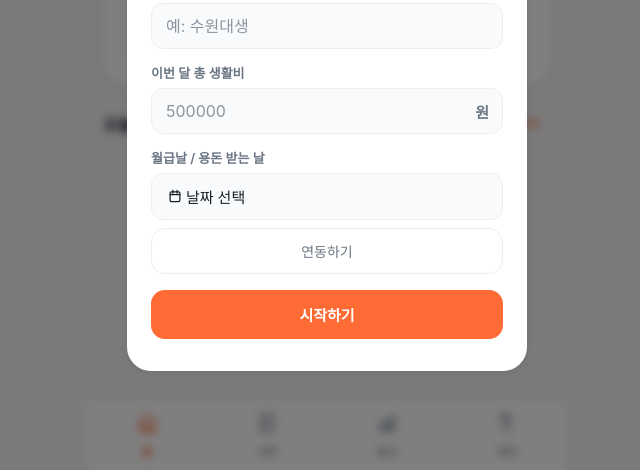
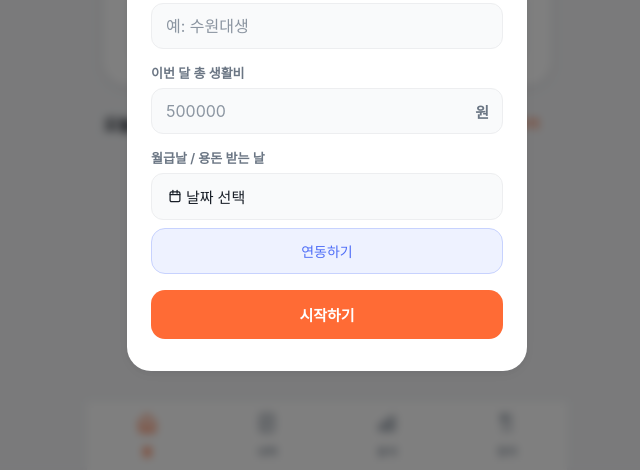
Before and after one commit to seongbin123/vibe-2026-42-team, a plain HTML site: page index.html in a window 1280 px wide. Shown: the part 330-800 px from the top of the page, without its empty margins (313-953 px from the left). Drawn offline with Linux system fonts and the light colour scheme; a web font is replaced by a local one.

Commit message:
Auto-save

```diff
--- a/index.html
+++ b/index.html
@@ -24,7 +24,7 @@
         </div>
         <label>월급날 / 용돈 받는 날</label>
         <button class="date-picker-btn" id="setup-payday-btn" onclick="openCalendar('setup')"><svg width="14" height="14" viewBox="0 0 20 20" fill="none" stroke="currentColor" stroke-width="1.8" stroke-linecap="round" stroke-linejoin="round"><rect x="3" y="4" width="14" height="14" rx="2"/><line x1="3" y1="8" x2="17" y2="8"/><line x1="7" y1="2" x2="7" y2="6"/><line x1="13" y1="2" x2="13" y2="6"/></svg> 날짜 선택</button>
-        <button onclick="openSocialLogin()" class="btn-ghost" style="margin-bottom:4px;">연동하기</button>
+        <button onclick="openSocialLogin()" class="btn-ghost" style="margin-bottom:4px;background:#EEF2FF;color:#4F6EF7;border:1px solid #C7D2FE;">연동하기</button>
         <button onclick="saveSetup()" class="btn-primary">시작하기</button>
       </div>
     </div>
```
